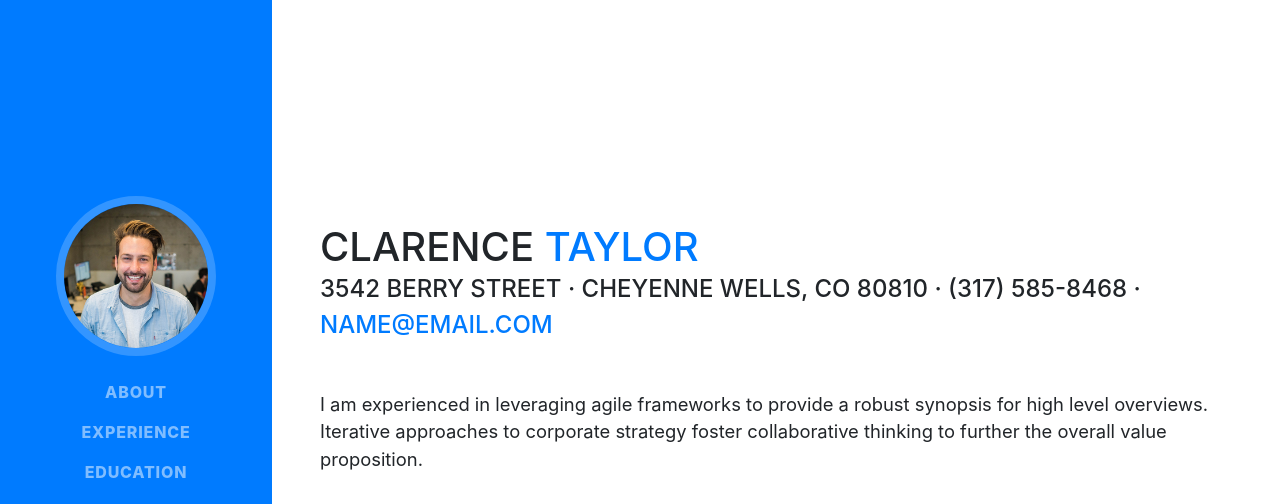
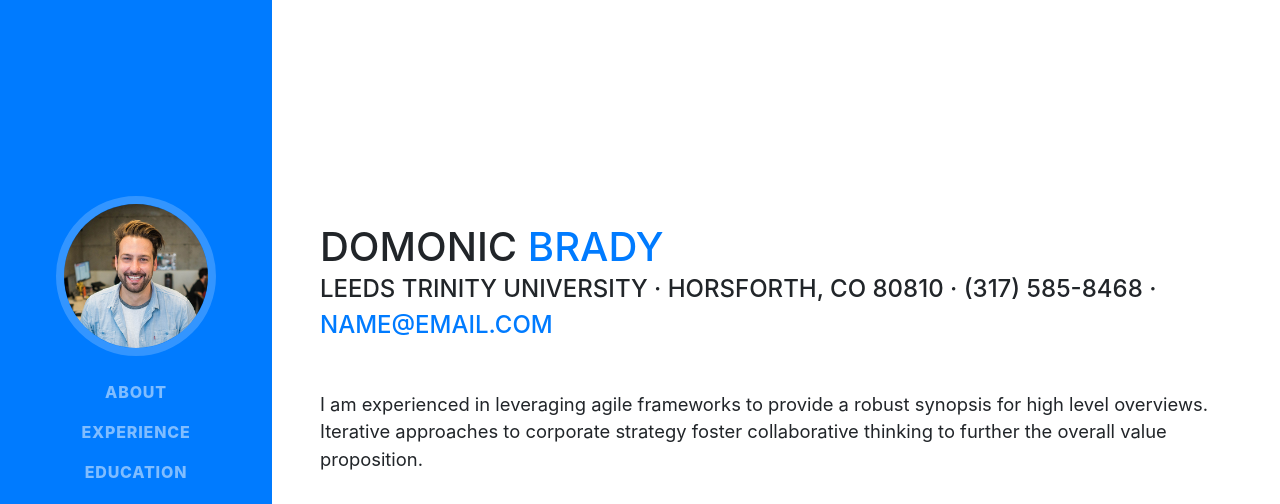
Before and after one commit to Bradylicious/Bradylicious.github.io, a website with bundled scripts: page index.html in a window 1280 px wide. Shown: the top 504 px of the page. Built offline with nearby package versions, Linux system fonts and the light colour scheme; a web font is replaced by a local one.

Commit message:
Update index.html

```diff
--- a/index.html
+++ b/index.html
@@ -27,7 +27,7 @@
 
     <nav class="navbar navbar-expand-lg navbar-dark bg-primary fixed-top" id="sideNav">
       <a class="navbar-brand js-scroll-trigger" href="#page-top">
-        <span class="d-block d-lg-none">Clarence Taylor</span>
+        <span class="d-block d-lg-none">Domonic Brady</span>
         <span class="d-none d-lg-block">
           <img class="img-fluid img-profile rounded-circle mx-auto mb-2" src="img/profile.jpg" alt="">
         </span>
@@ -63,10 +63,10 @@
 
       <section class="resume-section p-3 p-lg-5 d-flex d-column" id="about">
         <div class="my-auto">
-          <h1 class="mb-0">Clarence
-            <span class="text-primary">Taylor</span>
+          <h1 class="mb-0">Domonic
+            <span class="text-primary">Brady</span>
           </h1>
-          <div class="subheading mb-5">3542 Berry Street · Cheyenne Wells, CO 80810 · (317) 585-8468 ·
+          <div class="subheading mb-5">Leeds Trinity University · Horsforth, CO 80810 · (317) 585-8468 ·
             <a href="mailto:name@email.com">name@email.com</a>
           </div>
           <p class="lead mb-5">I am experienced in leveraging agile frameworks to provide a robust synopsis for high level overviews. Iterative approaches to corporate strategy foster collaborative thinking to further the overall value proposition.</p>
```
